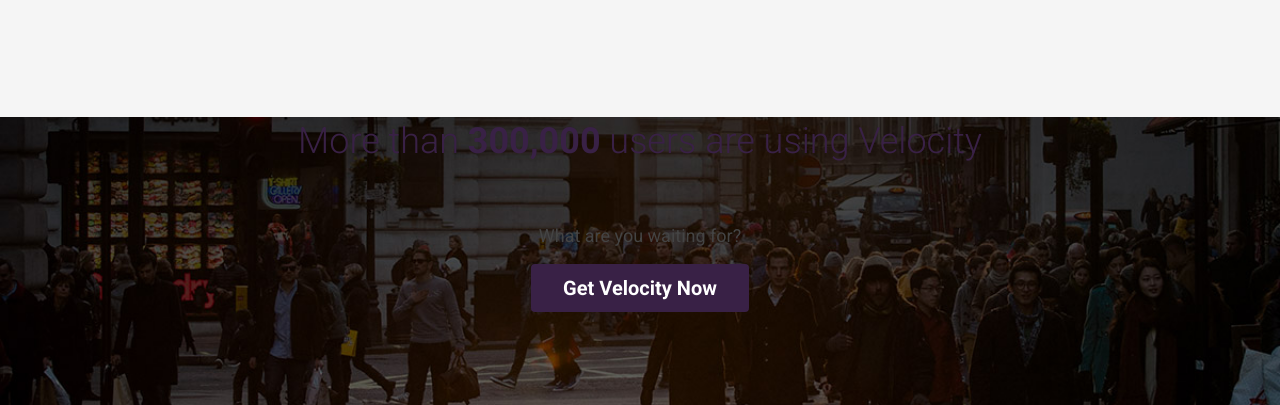
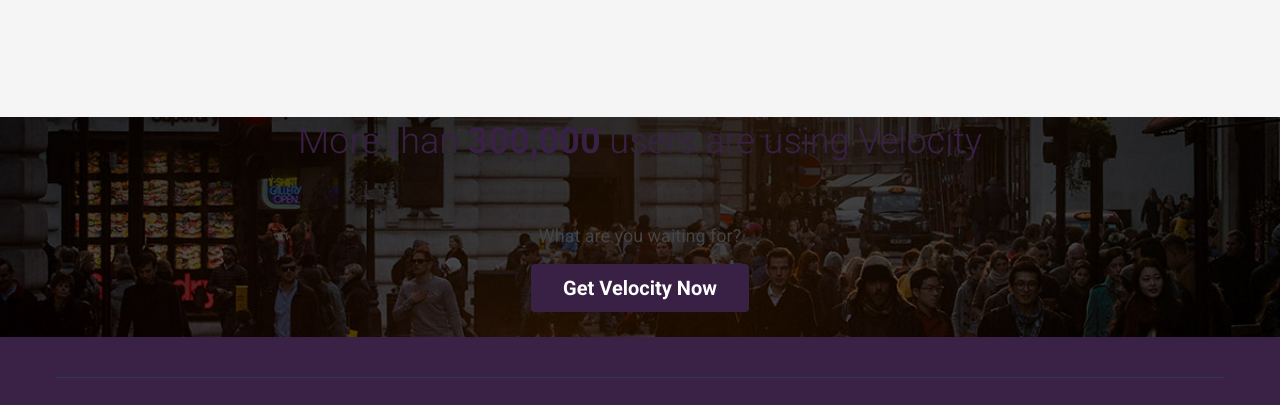
Before and after one commit to Myeggbox/homer, a plain HTML site: page pricing.html in a window 1280 px wide. Shown: the part 2024-2429 px from the top of the page. Drawn offline with Linux system fonts and the light colour scheme.

Commit message:
details alex

```diff
--- a/assets/css/styles.css
+++ b/assets/css/styles.css
@@ -275,9 +275,9 @@
   margin-right: 15px;
 }
 .header .main-nav .nav .nav-item.active a {
-  color: #392146;
+
   background: none;
-  font-weight: bold;
+
 }
 .header .main-nav .nav .nav-item.nav-item-cta a.btn-cta-secondary {
   border: 1px solid #392146;
@@ -791,9 +791,9 @@
 }
 /* ======= cta-section ======= */
 .cta-section {
-  background: #253340 url('../images/background/bg-footer-1.jpg') no-repeat left top;
+  background: #fff no-repeat left top;
   background-size: cover;
-  min-height: 420px;
+  min-height: 220px;
   color: #392146;
   padding-top: 5px;
   border: none;
```
